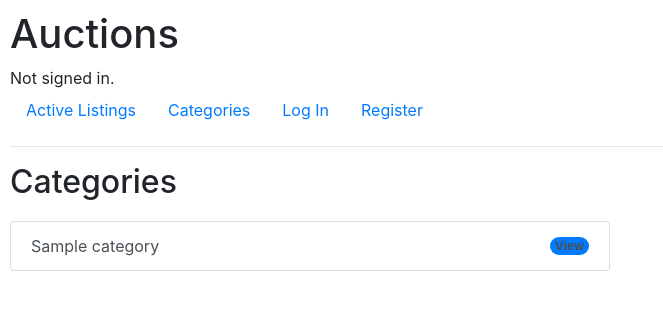
After one commit to xperrylive/Commerce, a Django app: page /categories in a window 1280 px wide. The commit adds this page. Shown: the top 310 px of the page, without its empty margins (0-663 px from the left). Run offline with Django 3.2, Linux system fonts and the light colour scheme; tables that the repository leaves empty hold one stand-in row (values such as "Sample post"); some libraries are stand-ins or nearby versions.

Commit message:
added categories section.

```diff
--- /dev/null
+++ b/auctions/templates/auctions/categories.html
@@ -0,0 +1,20 @@
+{% extends "auctions/layout.html" %}
+
+{% block title %}
+    Categories
+{% endblock %}
+
+{% block body %}
+    <h2>Categories</h2>
+
+    <div class="list-group" style="max-width: 600px; margin-top: 20px;">
+        {% for category in categories_list %}
+            <a href="{% url 'listing_by_category' category.id %}" class="list-group-item list-group-item-action d-flex justify-content-between align-items-center">
+                {{ category.name }}
+                <span class="badge bg-primary rounded-pill">View</span>
+            </a>
+        {% empty %}
+            <p>No categories defined.</p>
+        {% endfor %}
+    </div>
+{% endblock %}
--- a/auctions/templates/auctions/layout.html
+++ b/auctions/templates/auctions/layout.html
@@ -22,15 +22,18 @@
             <li class="nav-item">
                 <a class="nav-link" href="{% url 'index' %}">Active Listings</a>
             </li>
+            <li class="nav-item">
+                <a class="nav-link" href="{% url 'category_list' %}">Categories</a>
+            </li>
             {% if user.is_authenticated %}
-                <li class="nav-item">
-                    <a class="nav-link" href="{% url 'logout' %}">Log Out</a>
-                </li>
             <li class="nav-item">
                 <a class="nav-link" href="{% url 'create_listing' %}">Create Listing</a>
             </li>
             <li class="nav-item">
                 <a class="nav-link" href="{% url 'my_watchlist' %}">Watchlist</a>
+            </li>
+            <li class="nav-item">
+                <a class="nav-link" href="{% url 'logout' %}">Log Out</a>
             </li>
             {% else %}
                 <li class="nav-item">
--- a/auctions/urls.py
+++ b/auctions/urls.py
@@ -12,5 +12,7 @@ urlpatterns = [
     path("close-auction/<int:listing_id>", views.close_auction, name="close_auction"),
     path("create/", views.create_listing_view, name="create_listing"),
     path("watchlist/", views.watchlist_view, name="my_watchlist"),
-    path("add-comment/<int:listing_id>", views.add_comment, name="add_comment")
+    path("add-comment/<int:listing_id>", views.add_comment, name="add_comment"),
+    path("categories", views.category_list, name="category_list"),
+    path("categories/<int:category_id>", views.listing_by_category, name="listing_by_category"),
 ]
--- a/auctions/views.py
+++ b/auctions/views.py
@@ -7,7 +7,7 @@ from django.urls import reverse
 from django.db.models import Max
 from decimal import Decimal
 
-from .models import User,AuctionListing,Comment
+from .models import User,AuctionListing,Comment,Category
 from .forms import CreateListingForm
 
 
@@ -172,3 +172,17 @@ def add_comment(request, listing_id):
             content=comment)
 
     return HttpResponseRedirect(reverse("listing", args=(listing_id,)))
+
+
+def category_list(request):
+    categories_list = Category.objects.all()
+    return render(request,"auctions/categories.html",{"categories_list": categories_list})
+
+def listing_by_category(request, category_id):
+    category = get_object_or_404(Category, pk=category_id)
+    listings = AuctionListing.objects.filter(is_active=True, category=category)
+
+    return render(request,"auctions/index.html",{
+        "auctions_list": listings,
+        "title": f"{category.name} Listings"
+    })
```
Also changed, not shown: auctions/templates/auctions/index.html (+6 -1 lines). Lines whose indentation alone changed are shown as unchanged.
